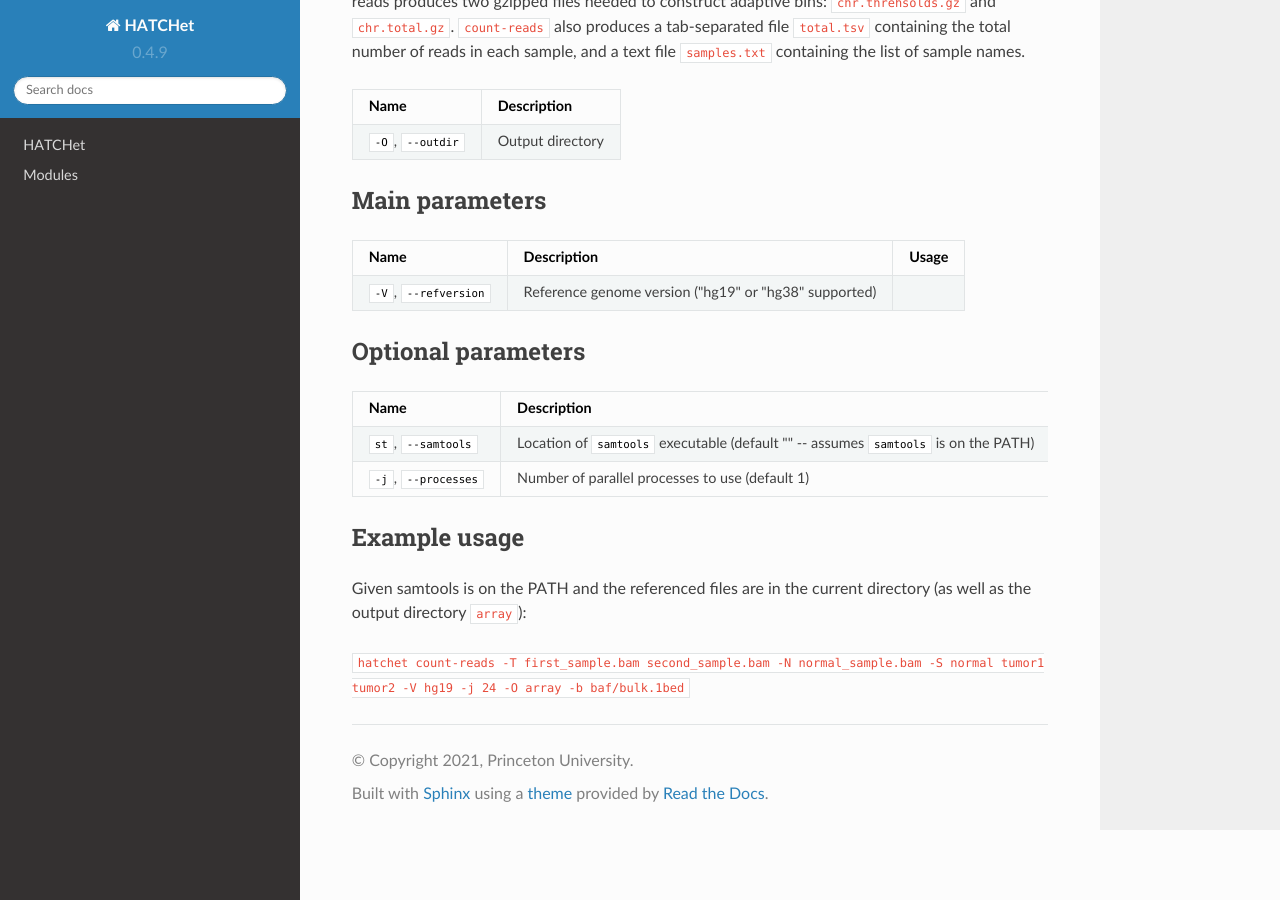
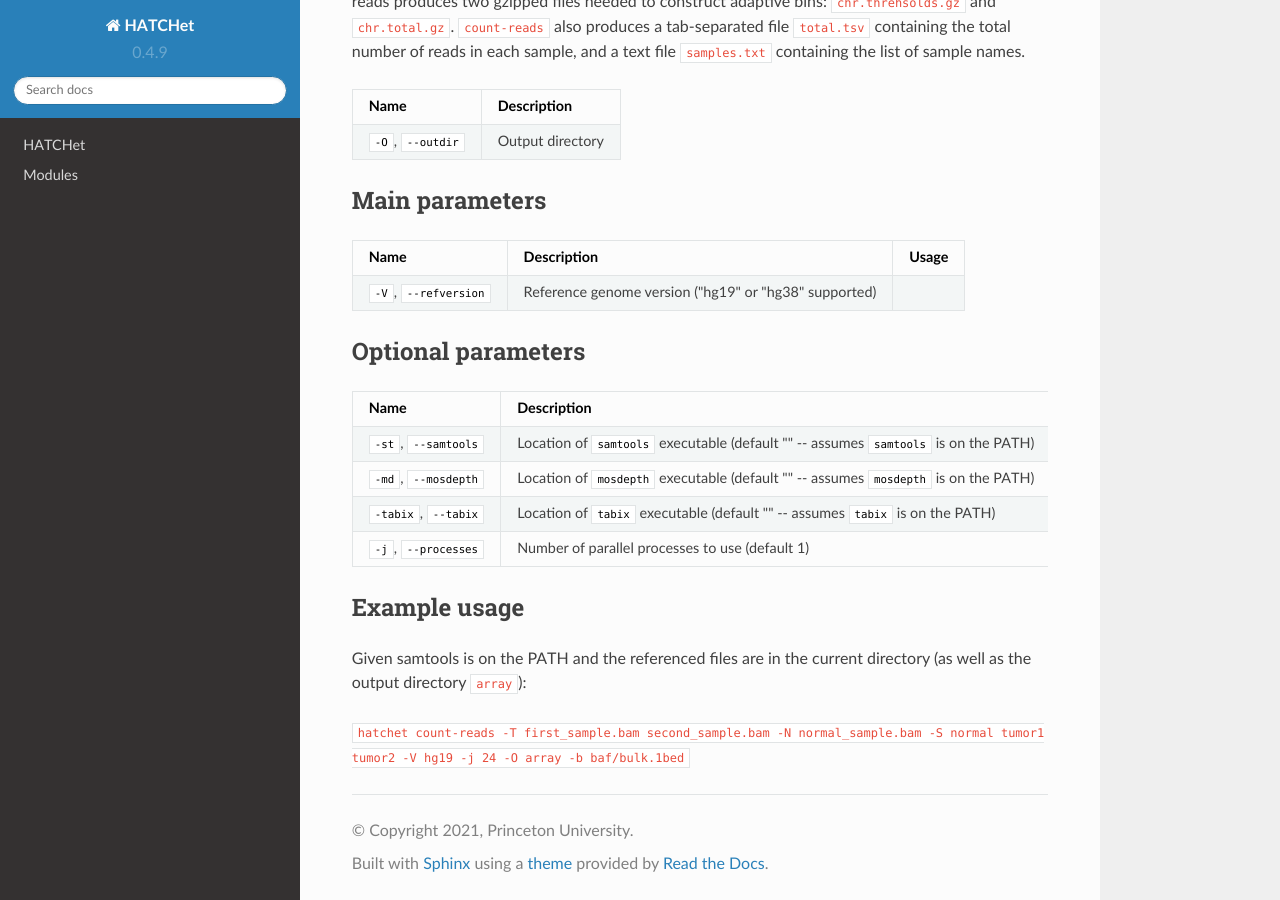
Before and after one commit to raphael-group/hatchet, a Sphinx documentation site: the page built from docs/source/doc_count_reads.md, in a window 1280 px wide and 900 px high, scrolled down 726 px. Built offline with Sphinx 7.4.7 and the Read the Docs theme 2.0.0, drawn with Linux system fonts in a browser that asks for light colours; pages that are not in the unit, such as notebooks, are missing from menus.

Commit message:
Update doc_count_reads.md

```diff
--- a/docs/source/doc_count_reads.md
+++ b/docs/source/doc_count_reads.md
@@ -32,7 +32,9 @@ This step of HATCHet uses the locations of heterozygous SNPs (called by `count-a
 
 | Name | Description | Usage |
 |------|-------------|-------|
-| `st`, `--samtools` | Location of `samtools` executable (default "" -- assumes `samtools` is on the PATH) |  |
+| `-st`, `--samtools` | Location of `samtools` executable (default "" -- assumes `samtools` is on the PATH) |  |
+| `-md`, `--mosdepth` | Location of `mosdepth` executable (default "" -- assumes `mosdepth` is on the PATH) |  |
+| `-tabix`, `--tabix` | Location of `tabix` executable (default "" -- assumes `tabix` is on the PATH) |  |
 | `-j`, `--processes` | Number of parallel processes to use (default 1) |  |
 
 ## Example usage
```
